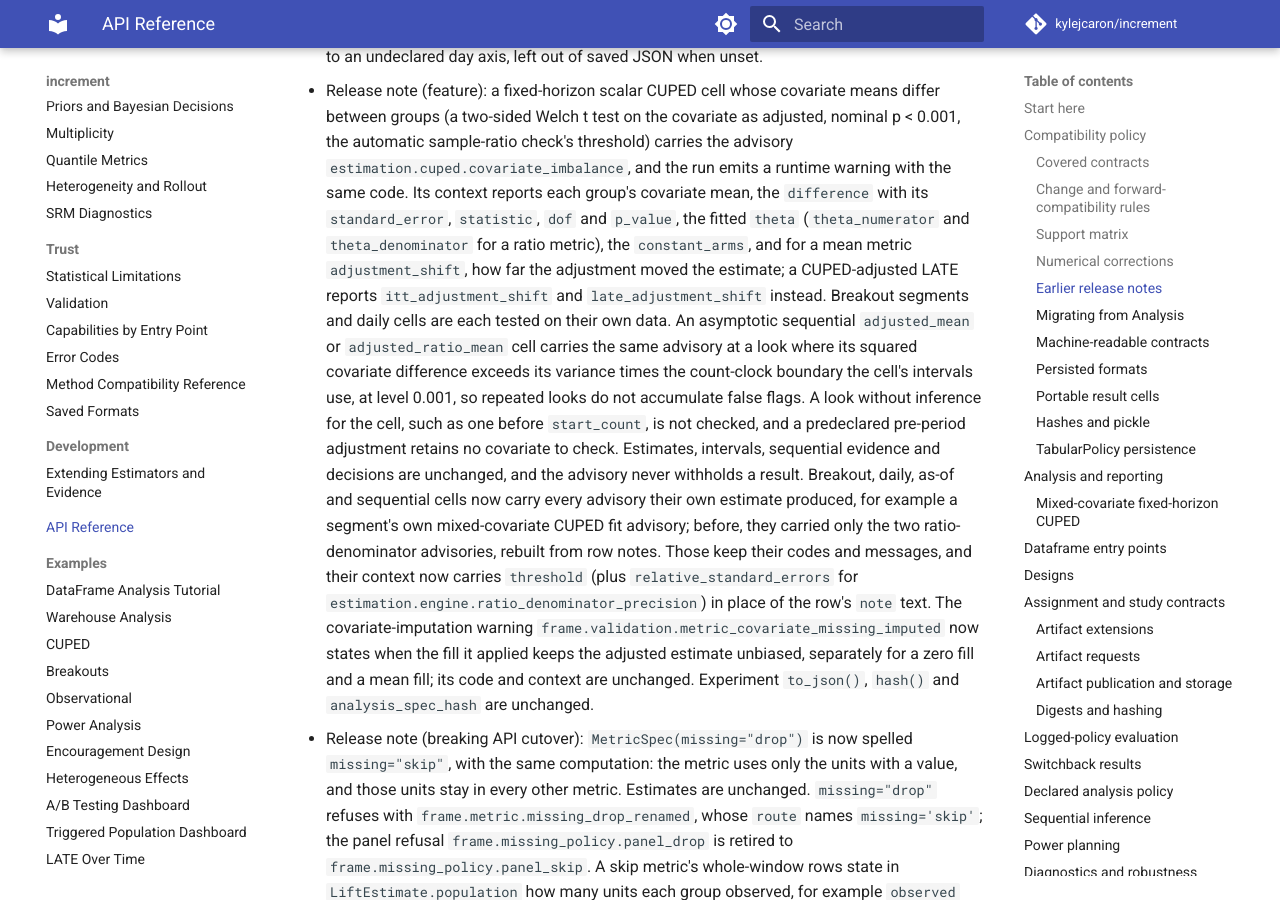
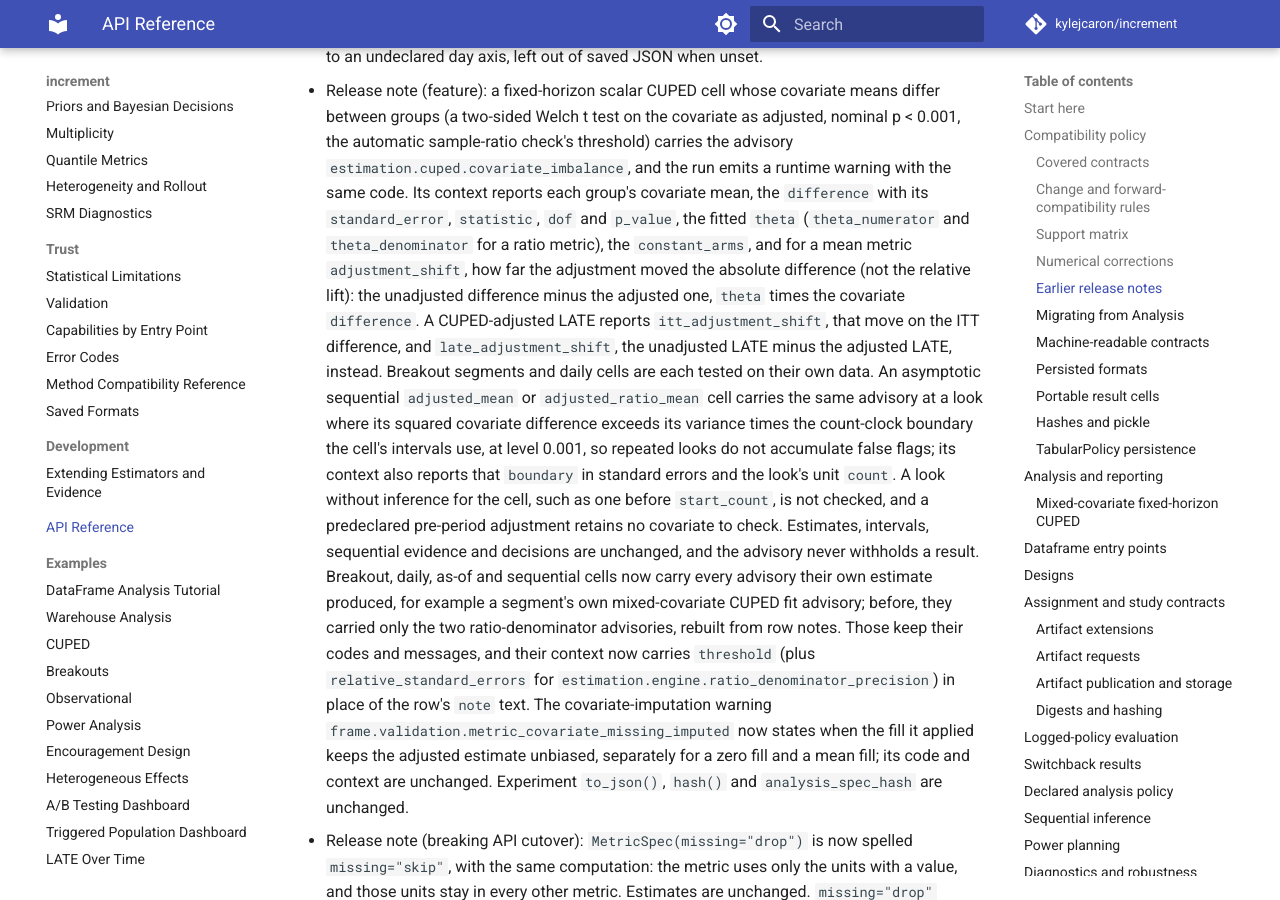
Before and after one commit to kylejcaron/increment, an MkDocs documentation site: the page built from docs/api.md, in a window 1280 px wide and 900 px high, scrolled down 9445 px. Built offline with MkDocs 1.6.1 and Material for MkDocs 9.7.7, drawn with Linux system fonts in a browser that asks for light colours; comment, search, counter and statistics services are not loaded.

Commit message:
fix: state the scale of the CUPED balance shift and report the sequential boundary

```diff
--- a/docs/api.md
+++ b/docs/api.md
@@ -398,19 +398,23 @@ values.
   covariate mean, the `difference` with its `standard_error`, `statistic`, `dof`
   and `p_value`, the fitted `theta` (`theta_numerator` and `theta_denominator`
   for a ratio metric), the `constant_arms`, and for a mean metric
-  `adjustment_shift`, how far the adjustment moved the estimate; a
-  CUPED-adjusted LATE reports `itt_adjustment_shift` and `late_adjustment_shift`
-  instead. Breakout segments and daily cells are each tested on their own data.
+  `adjustment_shift`, how far the adjustment moved the absolute difference (not
+  the relative lift): the unadjusted difference minus the adjusted one, `theta`
+  times the covariate `difference`. A CUPED-adjusted LATE reports
+  `itt_adjustment_shift`, that move on the ITT difference, and
+  `late_adjustment_shift`, the unadjusted LATE minus the adjusted LATE, instead.
+  Breakout segments and daily cells are each tested on their own data.
   An asymptotic sequential `adjusted_mean` or `adjusted_ratio_mean` cell carries
   the same advisory at a look where its squared covariate difference exceeds its
   variance times the count-clock boundary the cell's intervals use, at level
-  0.001, so repeated looks do not accumulate false flags. A look without
-  inference for the cell, such as one before `start_count`, is not checked, and
-  a predeclared pre-period adjustment retains no covariate to check. Estimates,
-  intervals, sequential evidence and decisions are unchanged, and the advisory
-  never withholds a result. Breakout, daily, as-of and sequential cells now
-  carry every advisory their own estimate produced, for example a segment's own
-  mixed-covariate CUPED fit advisory; before, they carried only the two
+  0.001, so repeated looks do not accumulate false flags; its context also
+  reports that `boundary` in standard errors and the look's unit `count`. A look
+  without inference for the cell, such as one before `start_count`, is not
+  checked, and a predeclared pre-period adjustment retains no covariate to check.
+  Estimates, intervals, sequential evidence and decisions are unchanged, and the
+  advisory never withholds a result. Breakout, daily, as-of and sequential cells
+  now carry every advisory their own estimate produced, for example a segment's
+  own mixed-covariate CUPED fit advisory; before, they carried only the two
   ratio-denominator advisories, rebuilt from row notes. Those keep their codes
   and messages, and their context now carries `threshold` (plus
   `relative_standard_errors` for `estimation.engine.ratio_denominator_precision`)
```
Also changed, not shown: docs/guides/cuped.md (+12 -7 lines), 7 other files.
